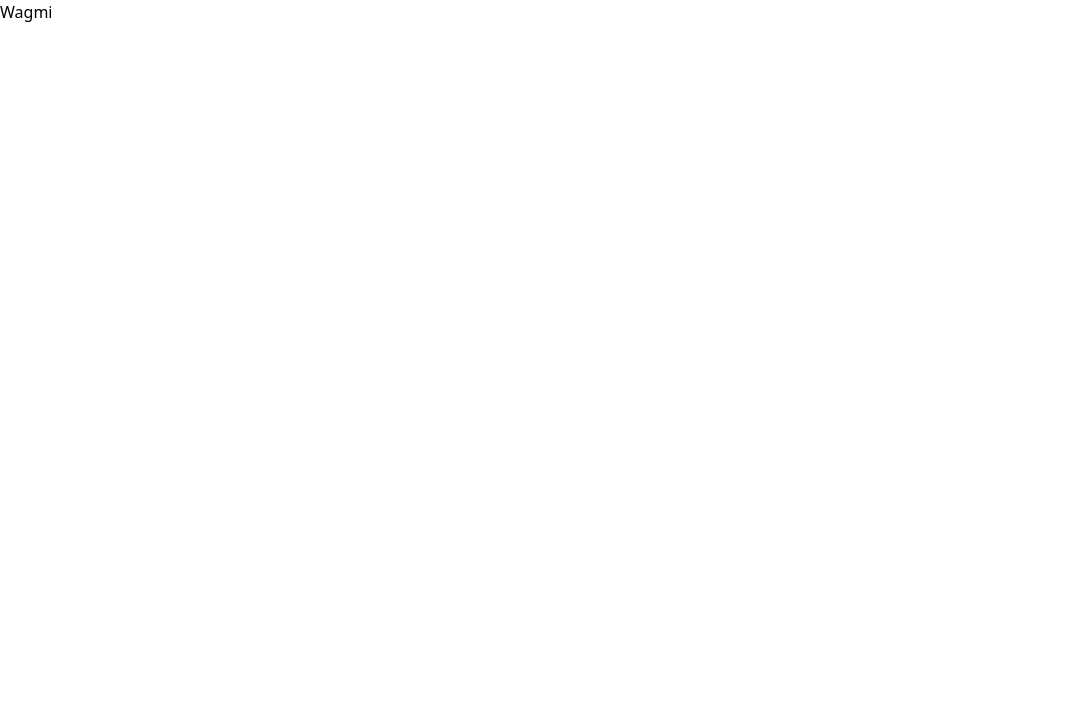
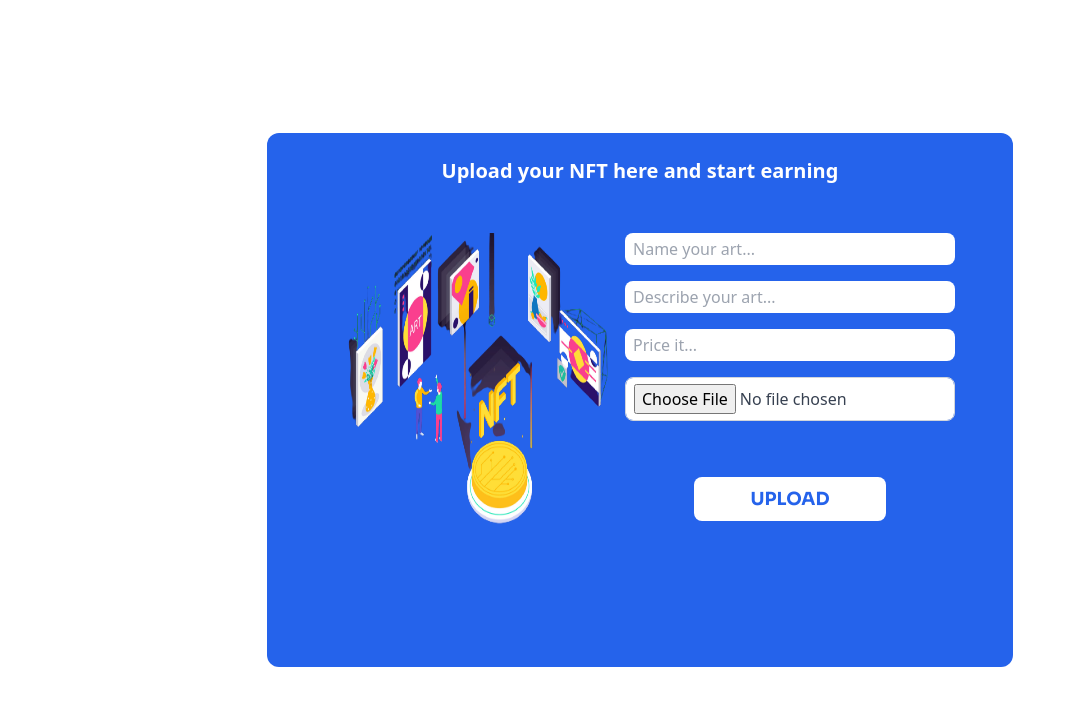
Before and after one commit to Merdi-kim/nft-marketplace, a Next.js app: page /mint in a window 1280 px wide. Shown: the top 706 px of the page, without its empty margins (0-1076 px from the left). Built offline with nearby package versions, Linux system fonts and the light colour scheme; a web font is replaced by a local one.

Commit message:
set minting page

```diff
--- a/pages/home.js
+++ b/pages/home.js
@@ -6,15 +6,14 @@ function home() {
         <div>
             <nav className='flex h-12 items-center justify-between text-white px-4 border-b-2 border-white bg-purple-600 font-merkim'>
               <h1 className='text-xl font-extrabold '>CYRRUS</h1>
-              <section className='w-3/12 flex items-center justify-between h-3/4'>
-                <Link className='text-blue-600' href={'/mint'} passHref><span className='bg-white text-blue-600 h-full flex items-center justify-center px-4 rounded-lg border-2 hover:border-blue-600 cursor-pointer'>Upload</span></Link>
-                <button className='bg-white text-blue-600 h-full flex items-center justify-center px-4 rounded-lg border-2 hover:border-blue-600'>Connect wallet</button>
+              <section className='sm:w-7/12 md:w-5/12 lg:w-4/12 flex items-center justify-between h-3/4'>
+                <Link className='text-blue-600' href={'/mint'} passHref><span className='bg-white text-blue-600 h-full flex items-center justify-center px-2 md:px-4 text-xs md:text-lg rounded-lg border-2 hover:border-blue-600 cursor-pointer mr-1'>Upload</span></Link>
+                <button className='bg-white text-blue-600 h-full flex items-center justify-center px-2 md:px-4 text-xs md:text-lg rounded-lg border-2 hover:border-blue-600'>Connect wallet</button>
               </section>
-
             </nav>
 
             <main className='flex flex-col-reverse md:flex-row w-full content-area overflow-hidden'>
-                <div className='flex-1 flex items-center justify-center md:flex-wrap overflow-scroll scrollbar-hide gap-8 border-r-2 border-blue-200'>
+                <div className='flex-1 flex items-center justify-center md:flex-wrap overflow-scroll scrollbar-hide gap-8 border-t-2 md:border-r-2 border-blue-200'>
                     <NftCard/>
                     <NftCard/>
                     <NftCard/>
--- a/pages/mint.js
+++ b/pages/mint.js
@@ -1,7 +1,24 @@
+import Image from 'next/image'
+
 function Mint() {
     return (
-        <div>
-            Wagmi
+        <div className="flex h-screen items-center justify-center">
+            <section className=" h-4/6 w-11/12 lg:w-10/12 lg:h-3/6 xl:w-7/12 xl:h-4/6 bg-blue-600 flex flex-col py-6 items-center rounded-xl">
+                <p className='font-bold text-white text-sm md:text-xl mb-12'>Upload your NFT here and start earning</p>
+                <section className="flex">
+                    <section className='hidden md:block'><Image src="/bg.png" alt="" height={300} width={300} /></section>
+
+                    <form className="flex-1 flex flex-col items-center">
+                      <input type="text" placeholder="Name your art..." className='mb-4 w-full border-0 outline-none h-8 rounded-lg pl-2'/>
+                      <input type="text" placeholder="Describe your art..." className='mb-4 w-full border-0 outline-none h-8 rounded-lg pl-2' />
+                      <input type="number" placeholder="Price it..." className='mb-4 border-0 w-full outline-none h-8 rounded-lg pl-2' />
+                      <input type="file" className='px-2 py-1.5 text-gray-700 bg-white bg-clip-padding border border-solid border-gray-300 rounded-lg' />
+                      <button type="submit" className='mt-14 w-7/12 bg-white text-blue-600 px-1 py-2 font-bold font-merkim text-lg uppercase rounded-lg'>Upload</button>
+                   </form>
+                </section>
+
+            </section>
+
         </div>
     )
 }
```
